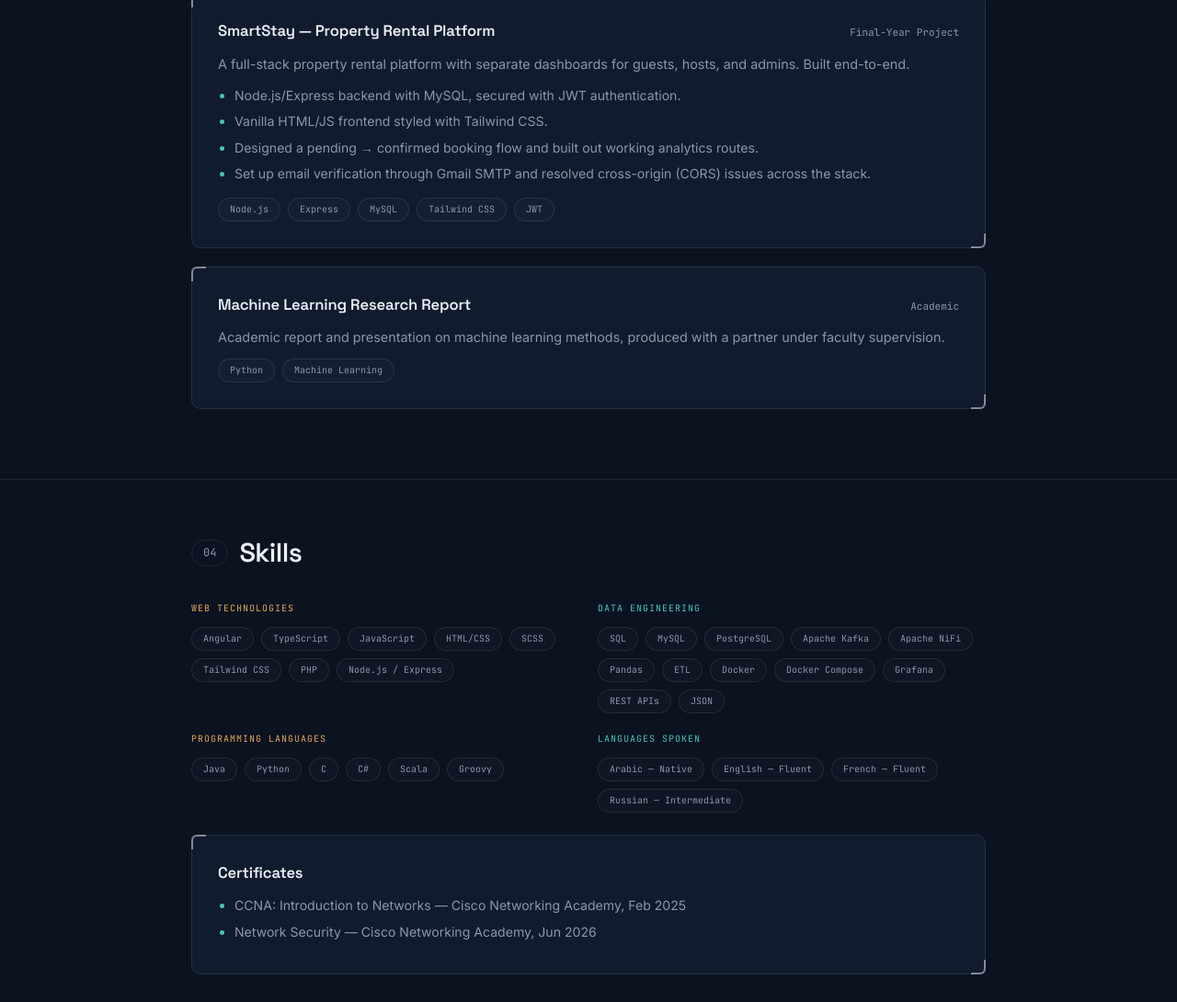
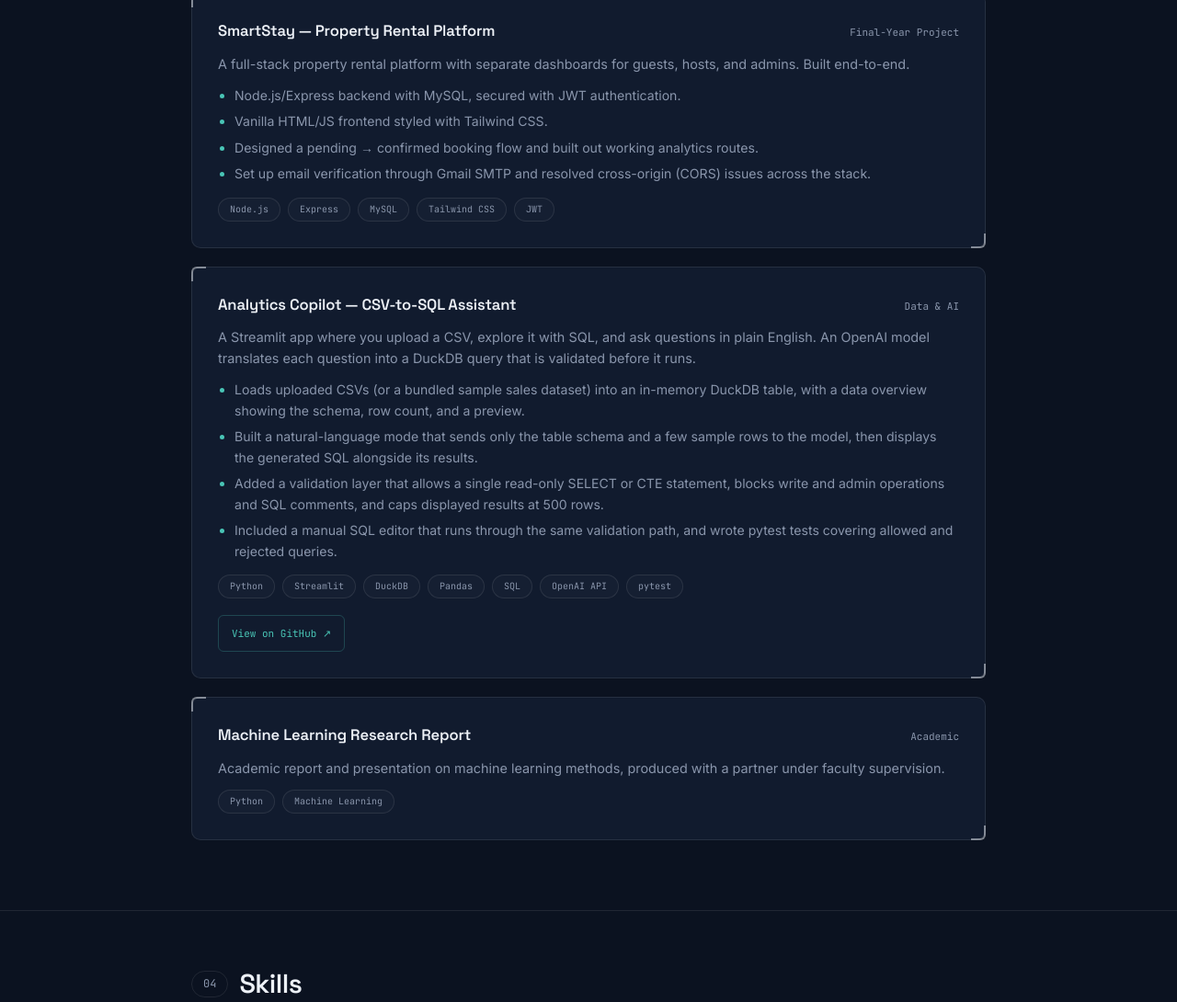
Before and after one commit to 3asseff/Portfolio, a plain HTML site: page index.html in a window 1280 px wide. Shown: the part 3075-4165 px from the top of the page at 92% size. Drawn offline with Linux system fonts and the light colour scheme.

Commit message:
Update index.html

```diff
--- a/index.html
+++ b/index.html
@@ -12,7 +12,7 @@
     />
 
     <style>
-      /* ===== ROOT ===== */
+
       :root {
         --bg: #0b1220;
         --panel: #111b2e;
@@ -27,7 +27,7 @@
         --transition: 0.3s cubic-bezier(0.4, 0, 0.2, 1);
       }
 
-      /* ===== RESET ===== */
+
       * {
         box-sizing: border-box;
         margin: 0;
@@ -66,7 +66,7 @@
         text-decoration: none;
       }
 
-      /* ===== BACKGROUND GRID ===== */
+
       body::before {
         content: "";
         position: fixed;
@@ -90,14 +90,14 @@
         pointer-events: none;
       }
 
-      /* ===== WRAP ===== */
+
       .wrap {
         max-width: 920px;
         margin: 0 auto;
         padding: 0 28px;
       }
 
-      /* ===== NAV ===== */
+
       nav {
         position: sticky;
         top: 0;
@@ -130,7 +130,6 @@
         color: var(--teal);
       }
 
-      /* ---- nav links (desktop) ---- */
       .nav-links {
         display: flex;
         gap: 28px;
@@ -171,7 +170,7 @@
         width: 100%;
       }
 
-      /* ---- hamburger ---- */
+
       .hamburger {
         display: none;
         flex-direction: column;
@@ -212,7 +211,7 @@
         transform: translateY(-7px) rotate(-45deg);
       }
 
-      /* ---- mobile nav overlay ---- */
+
       @media (max-width: 720px) {
         .hamburger {
           display: flex;
@@ -255,10 +254,9 @@
           bottom: 0;
         }
 
-        /* hide some nav items on mobile? we show all now */
-      }
-
-      /* ===== HERO ===== */
+
+      }
+
       .hero {
         padding: 72px 0 48px;
       }
@@ -295,7 +293,7 @@
         margin-bottom: 32px;
       }
 
-      /* ===== PIPELINE ===== */
+
       .pipeline {
         display: flex;
         align-items: center;
@@ -386,7 +384,7 @@
         }
       }
 
-      /* ===== CTA ROW ===== */
+
       .cta-row {
         display: flex;
         gap: 14px;
@@ -451,7 +449,7 @@
         }
       }
 
-      /* ===== SECTIONS ===== */
+
       section {
         padding: 56px 0;
         position: relative;
@@ -484,7 +482,6 @@
         letter-spacing: -0.02em;
       }
 
-      /* ===== PANELS ===== */
       .panel {
         background: var(--panel);
         border: 1px solid var(--hair);
@@ -596,7 +593,7 @@
         color: var(--text);
       }
 
-      /* ===== PROJECTS ===== */
+
       .project-actions {
         display: flex;
         gap: 12px;
@@ -627,7 +624,6 @@
         transform: translateY(-1px);
       }
 
-      /* ===== SKILLS ===== */
       .skills-grid {
         display: grid;
         grid-template-columns: 1fr 1fr;
@@ -654,7 +650,7 @@
         margin-top: 0;
       }
 
-      /* ===== ABOUT ===== */
+
       .about-text {
         color: var(--muted);
         max-width: 640px;
@@ -666,7 +662,7 @@
         line-height: 1.7;
       }
 
-      /* ===== CONTACT ===== */
+
       .contact-panel p {
         margin-bottom: 0;
       }
@@ -704,7 +700,7 @@
         border-color: var(--amber);
       }
 
-      /* ===== FOOTER ===== */
+
       footer {
         padding: 34px 0 50px;
         text-align: center;
@@ -717,7 +713,7 @@
         letter-spacing: 0.04em;
       }
 
-      /* ===== FADE UP ===== */
+
       .fade-up {
         opacity: 0;
         transform: translateY(20px);
@@ -745,11 +741,7 @@
         }
       }
 
-      /* ============================================================== */
-      /* ===== RESPONSIVE BREAKPOINTS ================================== */
-      /* ============================================================== */
-
-      /* ---- tablets & small laptops ---- */
+
       @media (max-width: 820px) {
         .wrap {
           padding: 0 24px;
@@ -772,7 +764,7 @@
         }
       }
 
-      /* ---- phones (large) ---- */
+
       @media (max-width: 620px) {
         .wrap {
           padding: 0 18px;
@@ -889,7 +881,7 @@
         }
       }
 
-      /* ---- small phones ---- */
+
       @media (max-width: 400px) {
         .wrap {
           padding: 0 14px;
@@ -944,7 +936,6 @@
         }
       }
 
-      /* ---- landscape phones ---- */
       @media (max-height: 500px) and (orientation: landscape) {
         .hero {
           padding: 28px 0 20px;
@@ -972,7 +963,7 @@
         }
       }
 
-      /* ---- print ---- */
+
       @media print {
         nav {
           position: static;
@@ -1015,7 +1006,7 @@
   </head>
 
   <body>
-    <!-- ===== NAV ===== -->
+
     <nav>
       <div class="wrap">
         <a href="#top" class="nav-brand">elias.assaf<span>.dev</span></a>
@@ -1044,7 +1035,7 @@
       </div>
     </nav>
 
-    <!-- ===== HERO ===== -->
+
     <header class="hero" id="top">
       <div class="wrap">
         <span class="eyebrow">Beirut, Lebanon · CS Graduate, LIU</span>
@@ -1092,7 +1083,7 @@
       </div>
     </header>
 
-    <!-- ===== ABOUT ===== -->
+
     <section id="about">
       <div class="wrap fade-up">
         <div class="stage-label">
@@ -1124,7 +1115,6 @@
       </div>
     </section>
 
-    <!-- ===== EXPERIENCE ===== -->
     <section id="experience">
       <div class="wrap fade-up">
         <div class="stage-label">
@@ -1232,7 +1222,7 @@
       </div>
     </section>
 
-    <!-- ===== PROJECTS ===== -->
+
     <section id="projects">
       <div class="wrap fade-up">
         <div class="stage-label">
@@ -1240,7 +1230,7 @@
           <h2>Projects</h2>
         </div>
 
-        <!-- Crypto Pipeline -->
+
         <div class="panel">
           <div class="panel-head">
             <h3>Real-Time Crypto Price Streaming Pipeline</h3>
@@ -1305,7 +1295,7 @@
           </div>
         </div>
 
-        <!-- SmartStay -->
+
         <div class="panel">
           <div class="panel-head">
             <h3>SmartStay — Property Rental Platform</h3>
@@ -1339,7 +1329,61 @@
           </div>
         </div>
 
-        <!-- ML -->
+
+        <div class="panel">
+          <div class="panel-head">
+            <h3>Analytics Copilot — CSV-to-SQL Assistant</h3>
+            <span class="when mono">Data &amp; AI</span>
+          </div>
+          <p>
+            A Streamlit app where you upload a CSV, explore it with SQL, and ask
+            questions in plain English. An OpenAI model translates each question
+            into a DuckDB query that is validated before it runs.
+          </p>
+          <ul>
+            <li>
+              Loads uploaded CSVs (or a bundled sample sales dataset) into an
+              in-memory DuckDB table, with a data overview showing the schema,
+              row count, and a preview.
+            </li>
+            <li>
+              Built a natural-language mode that sends only the table schema and
+              a few sample rows to the model, then displays the generated SQL
+              alongside its results.
+            </li>
+            <li>
+              Added a validation layer that allows a single read-only SELECT or
+              CTE statement, blocks write and admin operations and SQL comments,
+              and caps displayed results at 500 rows.
+            </li>
+            <li>
+              Included a manual SQL editor that runs through the same validation
+              path, and wrote pytest tests covering allowed and rejected
+              queries.
+            </li>
+          </ul>
+          <div class="tags">
+            <span class="tag-chip">Python</span>
+            <span class="tag-chip">Streamlit</span>
+            <span class="tag-chip">DuckDB</span>
+            <span class="tag-chip">Pandas</span>
+            <span class="tag-chip">SQL</span>
+            <span class="tag-chip">OpenAI API</span>
+            <span class="tag-chip">pytest</span>
+          </div>
+          <div class="project-actions">
+            <a
+              href="https://github.com/3asseff/analytics-copilot"
+              target="_blank"
+              rel="noopener"
+              class="project-link"
+            >
+              View on GitHub ↗
+            </a>
+          </div>
+        </div>
+
+
         <div class="panel">
           <div class="panel-head">
             <h3>Machine Learning Research Report</h3>
@@ -1357,7 +1401,7 @@
       </div>
     </section>
 
-    <!-- ===== SKILLS ===== -->
+
     <section id="skills">
       <div class="wrap fade-up">
         <div class="stage-label">
@@ -1436,7 +1480,7 @@
       </div>
     </section>
 
-    <!-- ===== CONTACT ===== -->
+
     <section id="contact">
       <div class="wrap fade-up">
         <div class="stage-label">
@@ -1483,17 +1527,15 @@
       </div>
     </section>
 
-    <!-- ===== FOOTER ===== -->
     <footer>
       <p>Built by Elias Assaf · Beirut, Lebanon</p>
     </footer>
 
-    <!-- ===== SCRIPTS ===== -->
+
     <script>
       (function () {
         "use strict";
 
-        // ---- fade-up observer ----
         const items = document.querySelectorAll(".fade-up");
         const io = new IntersectionObserver(
           function (entries) {
@@ -1512,7 +1554,7 @@
           io.observe(items[j]);
         }
 
-        // ---- hamburger menu ----
+
         var hamburger = document.getElementById("hamburger");
         var navLinks = document.getElementById("navLinks");
         var navAnchors = navLinks.querySelectorAll("a[data-nav]");
@@ -1534,7 +1576,6 @@
             toggleMenu();
           });
 
-          // close on anchor click
           for (var k = 0; k < navAnchors.length; k++) {
             navAnchors[k].addEventListener("click", function () {
               if (navLinks.classList.contains("open")) {
@@ -1543,7 +1584,7 @@
             });
           }
 
-          // close on outside click
+
           document.addEventListener("click", function (e) {
             if (navLinks.classList.contains("open")) {
               var target = e.target;
@@ -1557,7 +1598,7 @@
             }
           });
 
-          // close on escape
+
           document.addEventListener("keydown", function (e) {
             if (e.key === "Escape" && navLinks.classList.contains("open")) {
               toggleMenu(false);
@@ -1565,7 +1606,7 @@
             }
           });
 
-          // handle resize: close if open and going to desktop
+
           var resizeTimer;
           window.addEventListener("resize", function () {
             clearTimeout(resizeTimer);
@@ -1580,7 +1621,6 @@
           });
         }
 
-        // ---- smooth anchor scroll (progressive enhancement) ----
         var allAnchors = document.querySelectorAll('a[href^="#"]');
         for (var a = 0; a < allAnchors.length; a++) {
           var link = allAnchors[a];
```
